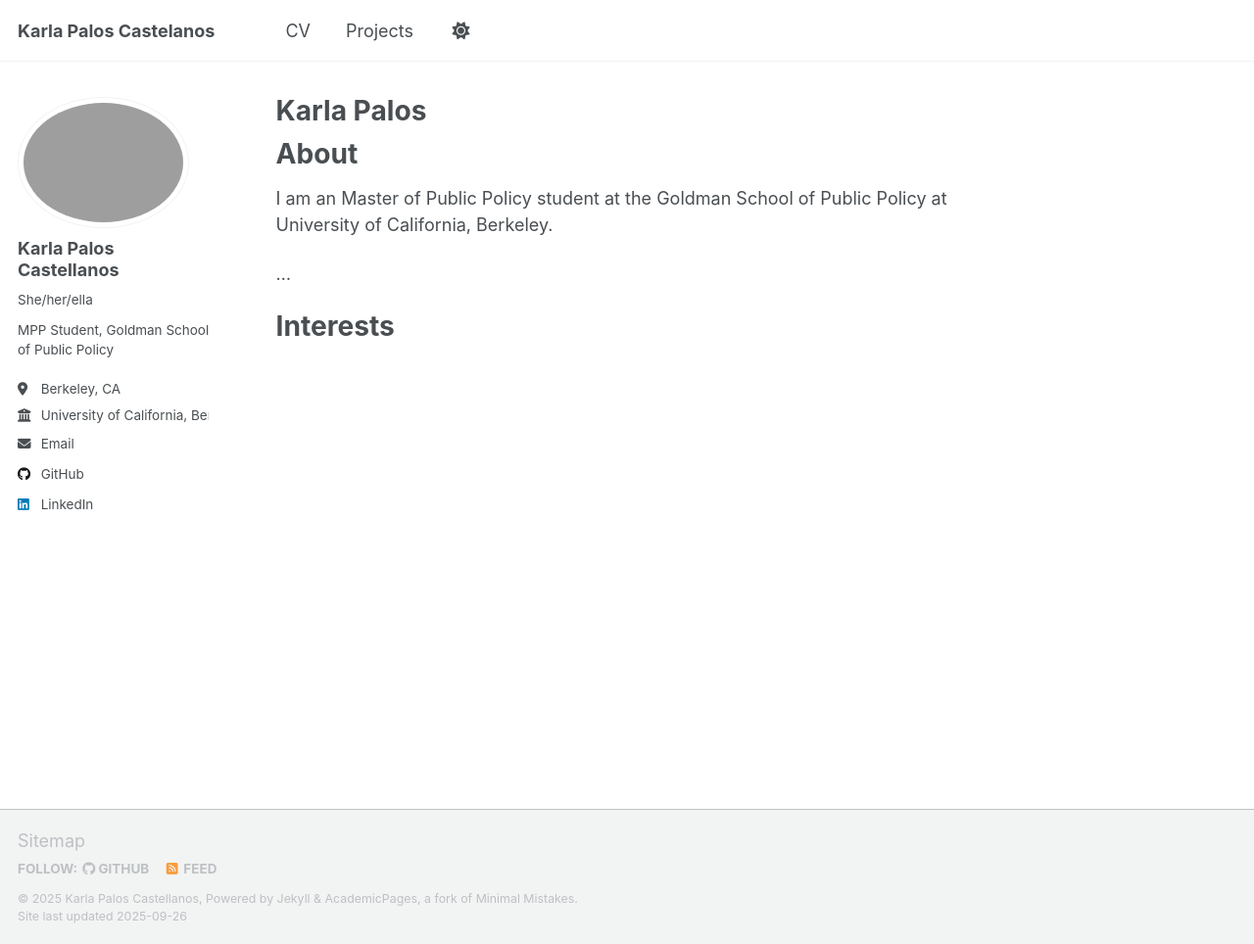
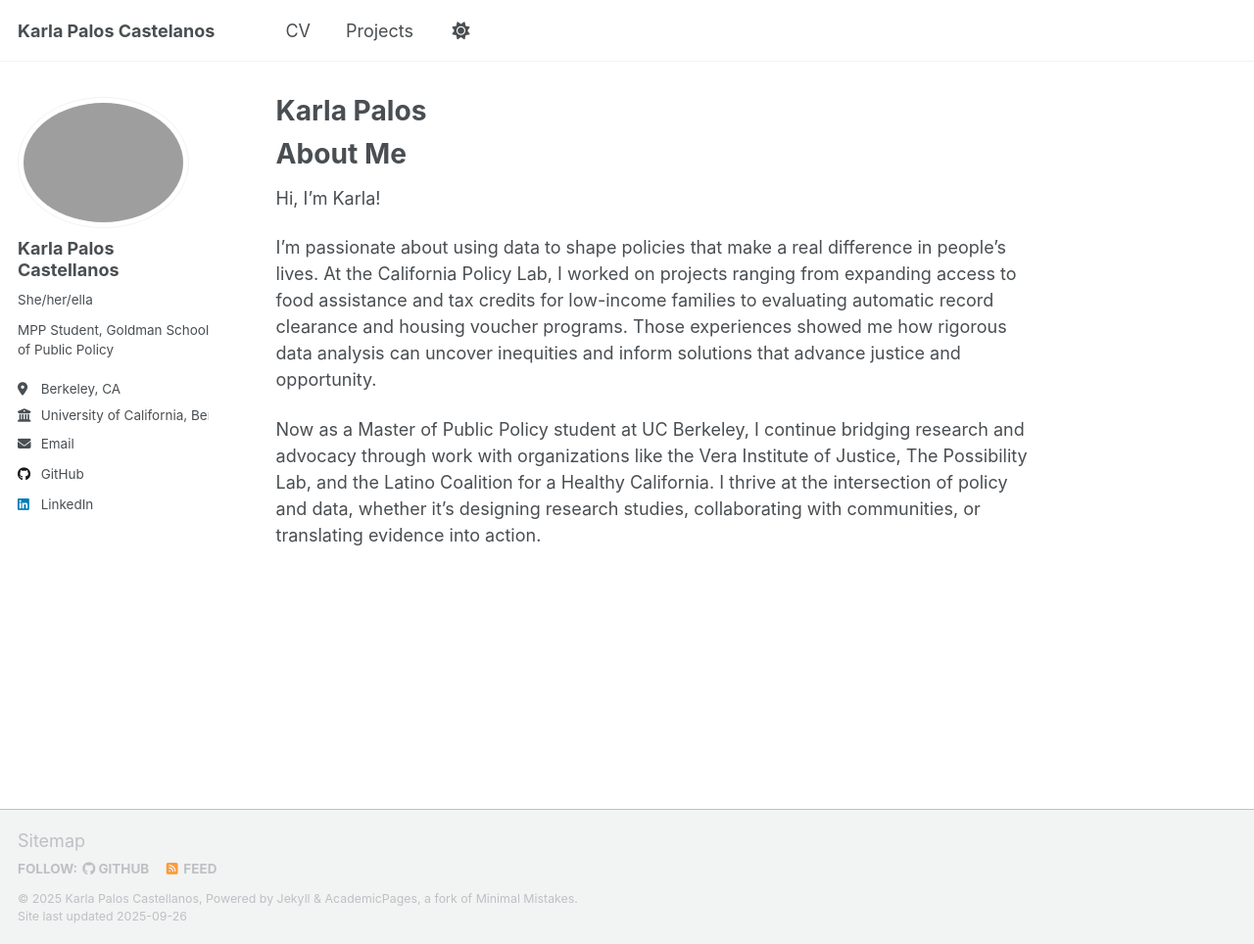
Before and after one commit to kabetel08/kabetel08.github.io, a Jekyll site: the page built from _pages/about.md, in a window 1280 px wide and 964 px high. Shown: the whole window at 98% size. Built offline with Jekyll 4.4.1, drawn with Linux system fonts in a browser that asks for light colours; a script that is not in the unit is left out.

Commit message:
Update about.md

```diff
--- a/_pages/about.md
+++ b/_pages/about.md
@@ -7,11 +7,10 @@ redirect_from:
   - /about.html
 ---
 
-About
+About Me
 ======
-I am an Master of Public Policy student at the Goldman School of Public Policy at University of California, Berkeley.
+Hi, I’m Karla!
 
-...
+I’m passionate about using data to shape policies that make a real difference in people’s lives. At the California Policy Lab, I worked on projects ranging from expanding access to food assistance and tax credits for low-income families to evaluating automatic record clearance and housing voucher programs. Those experiences showed me how rigorous data analysis can uncover inequities and inform solutions that advance justice and opportunity.
 
-Interests
-======
+Now as a Master of Public Policy student at UC Berkeley, I continue bridging research and advocacy through work with organizations like the Vera Institute of Justice, The Possibility Lab, and the Latino Coalition for a Healthy California. I thrive at the intersection of policy and data, whether it’s designing research studies, collaborating with communities, or translating evidence into action.
```
